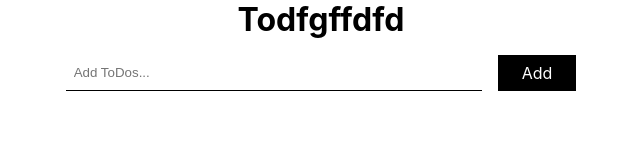
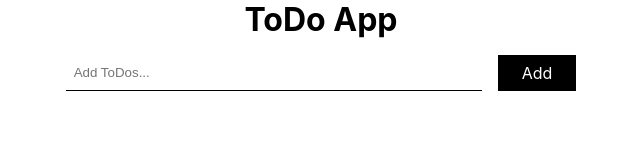
Before and after one commit to Rajapaksha99/simple-todo-app, a React (Create React App) app in the folder frontend/: page / in a window 1280 px wide. Shown: the top 160 px of the page, without its empty margins (319-959 px from the left). Built offline with nearby package versions, Linux system fonts and the light colour scheme.

Commit message:
complete

```diff
--- a/frontend/src/App.js
+++ b/frontend/src/App.js
@@ -22,7 +22,7 @@ function App() {
   return (
     <div className="App">
       <div className="container">
-        <h1>Todfgffdfd</h1>
+        <h1>ToDo App</h1>
         <div className="top">
           <input
             type="text"
```
